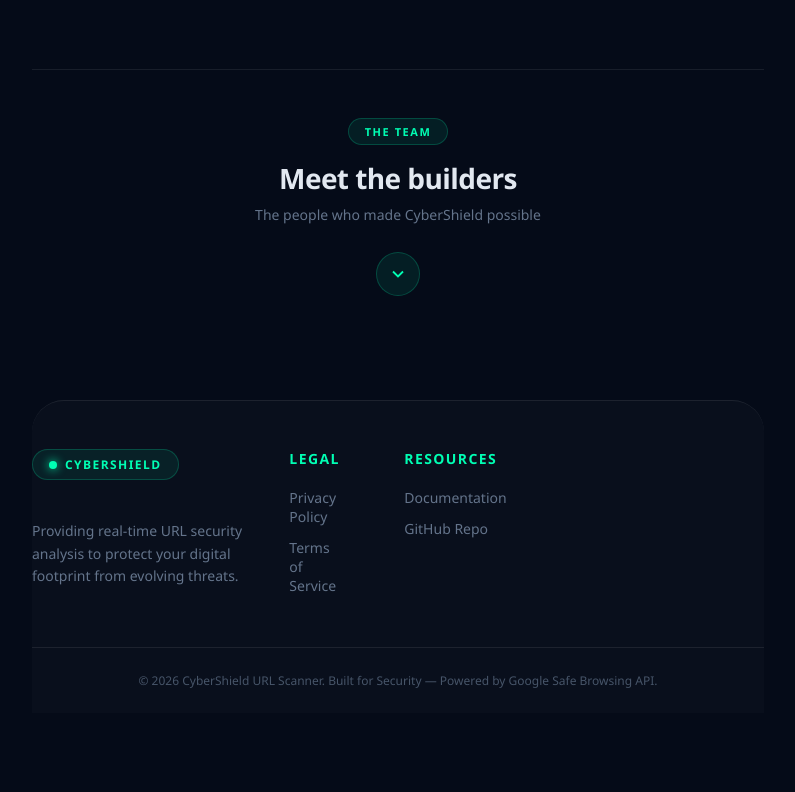
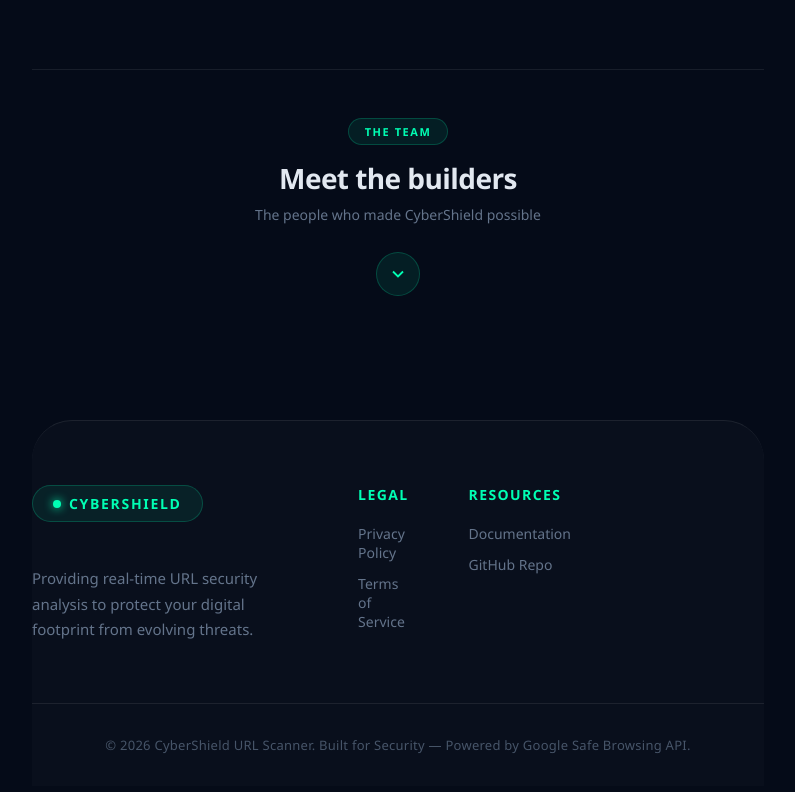
Before and after one commit to Mrinalray/Cybershield_URL, a website: page index.html in a window 1280 px wide. Shown: the part 846-1638 px from the top of the page, without its empty margins (242-1037 px from the left). Drawn offline with Linux system fonts and the light colour scheme.

Commit message:
fix: optimize loader persistence and refine footer professional layout

```diff
--- a/script.js
+++ b/script.js
@@ -1,13 +1,21 @@
 //  LOADER
 
-document.addEventListener('DOMContentLoaded', () => {   // ← fix: was window.addEventListener('load')
+document.addEventListener('DOMContentLoaded', () => {
+  const loader = document.getElementById('loader');
+  const main   = document.getElementById('mainPage');
+
+  if (sessionStorage.getItem('loaderShown')) {
+    if (loader) loader.style.display = 'none';
+    if (main) main.classList.remove('hidden');
+    return;
+  }
+
   setTimeout(() => {
-    const loader = document.getElementById('loader');
-    const main   = document.getElementById('mainPage');
-    loader.classList.add('fade-out');
+    if (loader) loader.classList.add('fade-out');
     setTimeout(() => {
-      loader.style.display = 'none';
-      main.classList.remove('hidden');
+      if (loader) loader.style.display = 'none';
+      if (main) main.classList.remove('hidden');
+      sessionStorage.setItem('loaderShown', 'true');
     }, 500);
   }, 3200);
 });
--- a/style.css
+++ b/style.css
@@ -721,26 +721,31 @@ input[type="text"]:focus {
 
 /* ── Main Footer ── */
 .main-footer {
-  margin-top: 80px;
-  padding: 48px 0 24px;
+  margin-top: 100px;
+  padding: 64px 0 32px;
   border-top: 1px solid var(--card-border);
   background: var(--footer-bg);
-  border-radius: 32px 32px 0 0;
+  border-radius: 40px 40px 0 0;
 }
 
 .footer-content {
   display: grid;
-  grid-template-columns: repeat(3, 1fr);
-  gap: 40px;
-  margin-bottom: 40px;
+  grid-template-columns: 2fr 1fr 1fr;
+  gap: 60px;
+  margin-bottom: 60px;
+}
+
+.footer-brand .logo-badge {
+  font-size: 14px;
+  padding: 8px 20px;
 }
 
 .footer-brand p {
-  margin-top: 16px;
-  font-size: 14px;
+  margin-top: 20px;
+  font-size: 15px;
   color: var(--subtitle-color);
-  max-width: 240px;
-  line-height: 1.6;
+  max-width: 320px;
+  line-height: 1.7;
 }
 
 .footer-links {
@@ -781,10 +786,11 @@ input[type="text"]:focus {
 
 .footer-bottom {
   text-align: center;
-  padding-top: 24px;
+  padding-top: 32px;
   border-top: 1px solid var(--card-border);
-  font-size: 12px;
+  font-size: 13px;
   color: var(--label-color);
+  letter-spacing: 0.02em;
 }
 
 /* ── Responsive ── */
```
